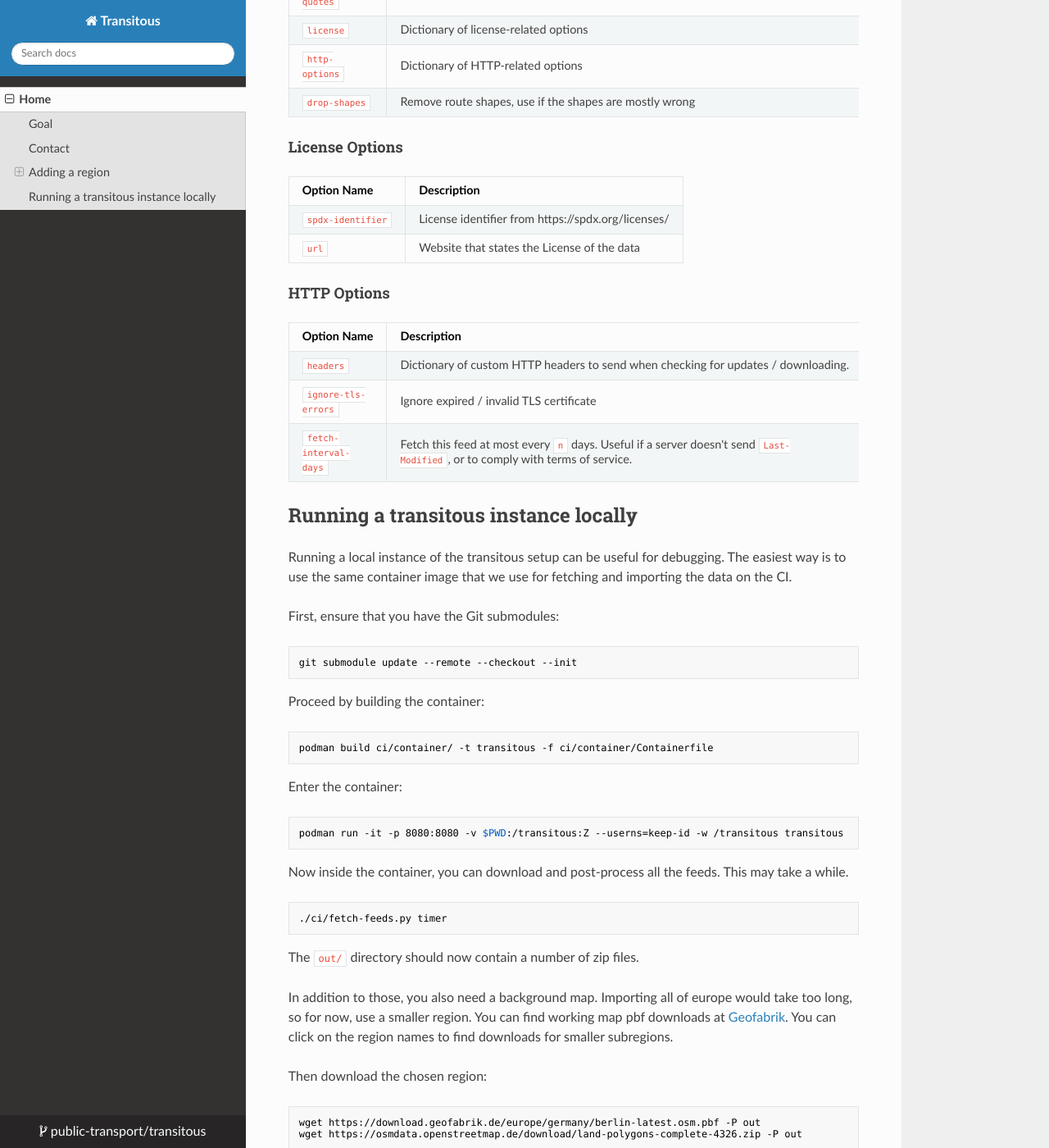
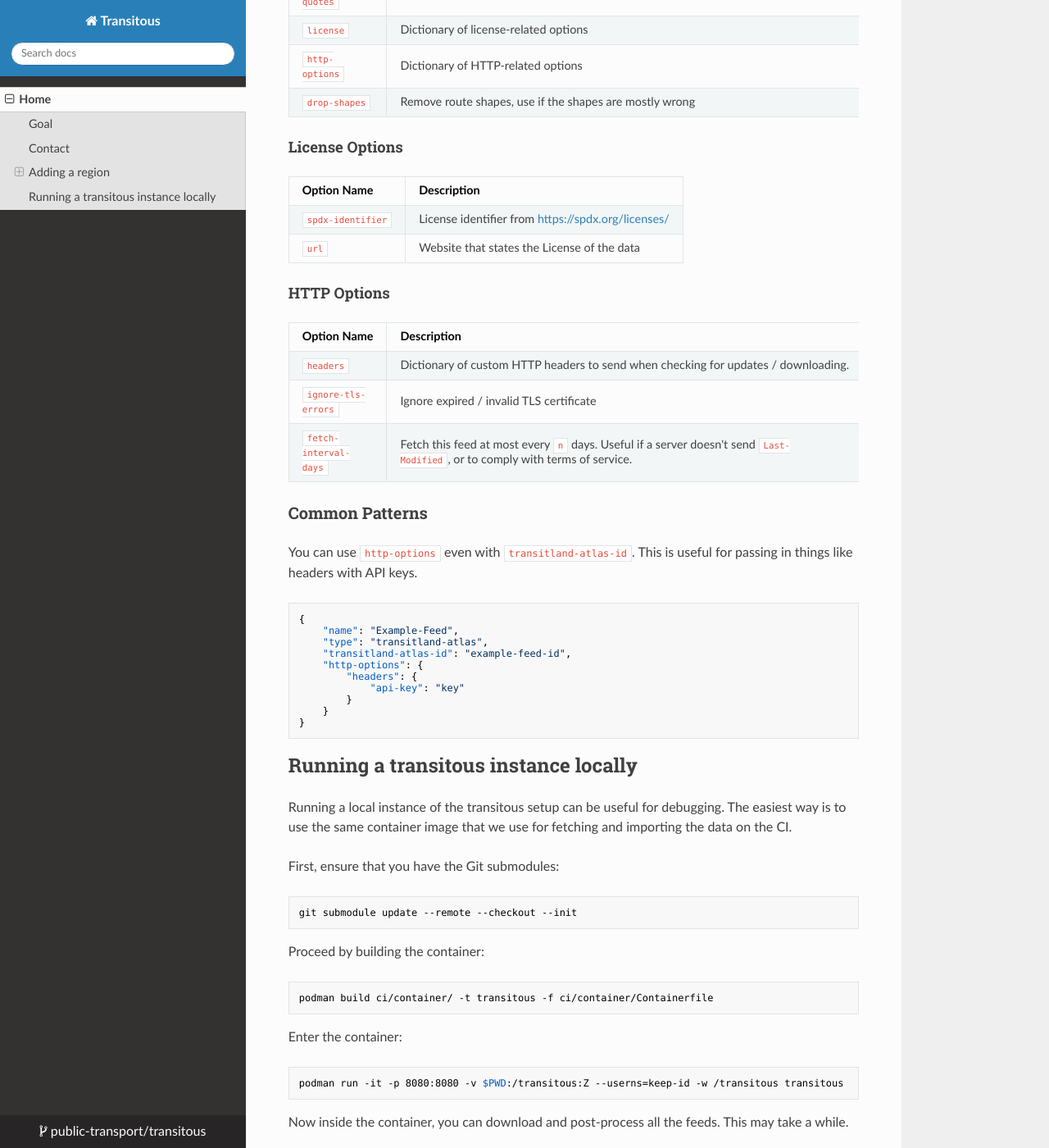
Before and after one commit to public-transport/transitous, an MkDocs documentation site: the page built from docs/docs/index.md, in a window 1280 px wide and 1400 px high, scrolled down 2550 px. Shown: the whole window at 82% size. Built offline with MkDocs 1.6.1, drawn with Linux system fonts in a browser that asks for light colours; nearby versions of some CDN libraries.

Commit message:
docs: add common patterns section with an example for using a api key with a transitland feed

````diff
--- a/docs/docs/index.md
+++ b/docs/docs/index.md
@@ -48,6 +48,7 @@
 ```
 
 A person is represented like this:
+
 ```json
 {
     "name": "< name of the maintainer >",
@@ -90,19 +91,23 @@
 Once you create a pull request, fetching your feed will automatically be tested.
 
 You can also test it locally. For that, first get an up to date copy of transitland-atlas:
+
 ```bash
 git submodule update --remote --checkout --init
 ```
 
 You also need to have [gtfsclean](https://github.com/public-transport/gtfsclean) installed.
 We provide a static build for linux so you don't need to build your own.
+
 ```
 wget -P ~/.local/bin https://github.com/public-transport/gtfsclean/releases/download/snapshot-3/gtfsclean
 chmod +x ~/.local/bin/gtfsclean
 ```
+
 You can also use the container described below.
 
 Then you can fetch individual regions using
+
 ```bash
 ./src/fetch.py feeds/<region>.json
 ```
@@ -123,14 +128,12 @@
 `http-options`    | Dictionary of HTTP-related options
 `drop-shapes`     | Remove route shapes, use if the shapes are mostly wrong
 
-
 #### License Options
 
 Option Name       | Description
 ----------------- | --------------------------------------------------
-`spdx-identifier` | License identifier from https://spdx.org/licenses/
+`spdx-identifier` | License identifier from <https://spdx.org/licenses/>
 `url`             | Website that states the License of the data
-
 
 #### HTTP Options
 
@@ -140,6 +143,23 @@
 `ignore-tls-errors`   | Ignore expired / invalid TLS certificate
 `fetch-interval-days` | Fetch this feed at most every `n` days. Useful if a server doesn't send `Last-Modified`, or to comply with terms of service.
 
+### Common Patterns
+
+You can use `http-options` even with `transitland-atlas-id`.
+This is useful for passing in things like headers with API keys.
+
+```json
+{
+    "name": "Example-Feed",
+    "type": "transitland-atlas",
+    "transitland-atlas-id": "example-feed-id",
+    "http-options": {
+        "headers": {
+            "api-key": "key"
+        }
+    }
+}
+```
 
 ## Running a transitous instance locally
 
@@ -153,16 +173,19 @@
 ```
 
 Proceed by building the container:
+
 ```bash
 podman build ci/container/ -t transitous -f ci/container/Containerfile
 ```
 
 Enter the container:
+
 ```bash
 podman run -it -p 8080:8080 -v $PWD:/transitous:Z --userns=keep-id -w /transitous transitous
 ```
 
 Now inside the container, you can download and post-process all the feeds. This may take a while.
+
 ```bash
 ./ci/fetch-feeds.py timer
 ```
@@ -175,6 +198,7 @@
 You can click on the region names to find downloads for smaller subregions.
 
 Then download the chosen region:
+
 ```bash
 wget https://download.geofabrik.de/europe/germany/berlin-latest.osm.pbf -P out
 wget https://osmdata.openstreetmap.de/download/land-polygons-complete-4326.zip -P out
@@ -182,6 +206,7 @@
 
 In order to start motis, we need a config file listing all the feeds we want to use.
 You can generate one using our script:
+
 ```bash
 ./src/generate-motis-config.py full
 ```
@@ -190,6 +215,7 @@
 Edit the line in `out/config.ini` that starts with `paths=osm` to point to your map.
 
 You can then go to the `out` directory, and start motis:
+
 ```bash
 cd out
 motis -c config.ini --server.host 0.0.0.0 --server.static_path /opt/motis/web
````
